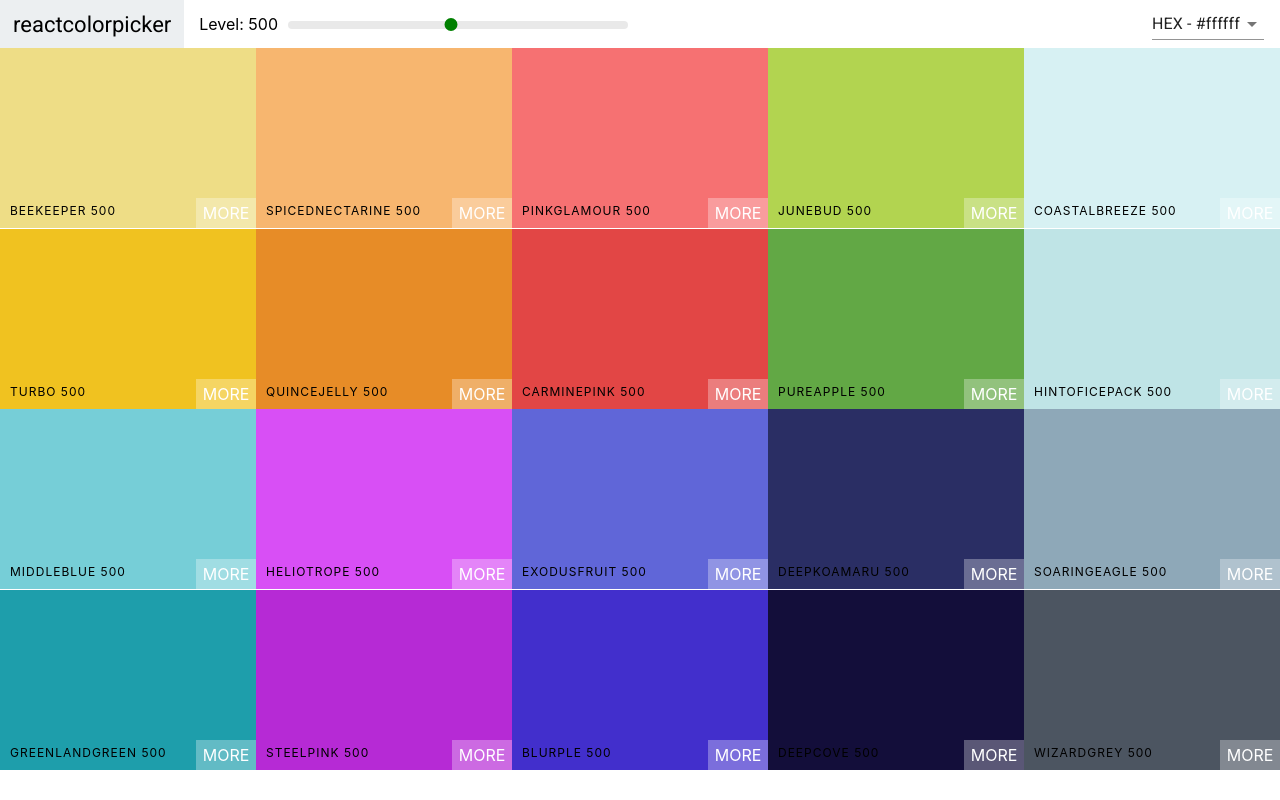
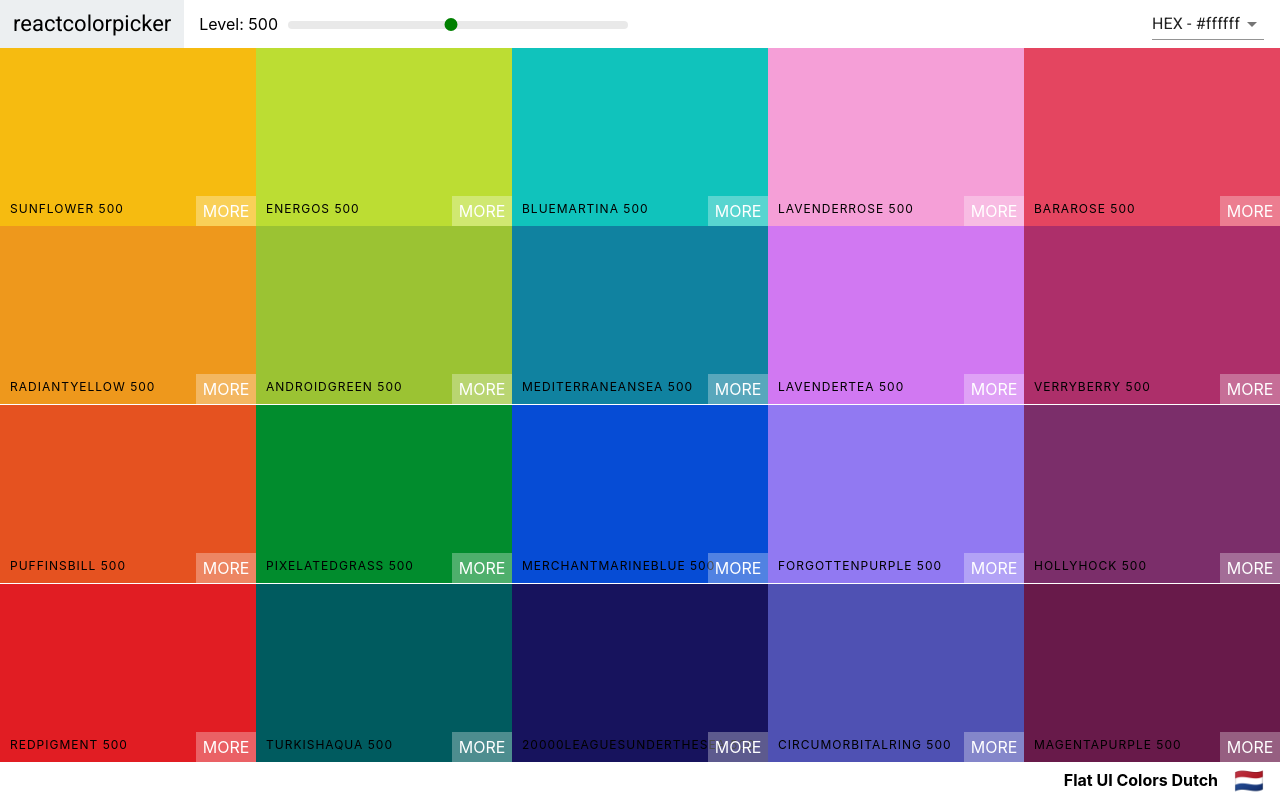
Before and after one commit to saahil0826/colors-app, a React (Create React App) app: page / in a window 1280 px wide. Built offline with nearby package versions, Linux system fonts and the light colour scheme.

Commit message:
Added palette footer

```diff
--- a/src/App.js
+++ b/src/App.js
@@ -7,7 +7,7 @@ import { generatePalette } from "./colorHelpers";
 function App() {
   return (
     <div className="App">
-    <Palette palette={generatePalette(seedColors[4])} />
+    <Palette palette={generatePalette(seedColors[2])} />
     </div>
   );
 }
--- a/src/components/Palette.js
+++ b/src/components/Palette.js
@@ -17,10 +17,10 @@ class Palette extends Component {
     this.setState({ format: val });
   }
   render() {
-    const { colors } = this.props.palette;
+    const { colors, paletteName, emoji } = this.props.palette;
     const { level, format } = this.state;
     const colorBoxes = colors[level].map(color => (
-      <ColorBox background={color[format]} name={color.name} />
+      <ColorBox background={color[format]} name={color.name} key={color.id} />
     ));
     return (
       <div className="Palette">
@@ -30,9 +30,11 @@ class Palette extends Component {
           handleChange={this.changeFormat}
         />
 
-        {/* Navbar goes here */}
         <div className="Palette-colors">{colorBoxes}</div>
-        {/* footer eventually */}
+        <footer className='Palette-footer'>
+         {paletteName}
+         <span className='emoji'>{emoji}</span>
+       </footer>
       </div>
     );
   }
--- a/src/css/Palette.css
+++ b/src/css/Palette.css
@@ -1,8 +1,21 @@
 .Palette {
   height: 100vh;
   display: flex;
- flex-direction: column;
+  flex-direction: column;
 }
 .Palette-colors {
   height: 90%;
 }
+
+.Palette-footer {
+  background-color: white;
+  height: 5vh;
+  display: flex;
+  justify-content: flex-end;
+  align-items: center;
+  font-weight: bold;
+}
+.emoji {
+  font-size: 1.5rem;
+  margin: 0 1rem;
+}
```
